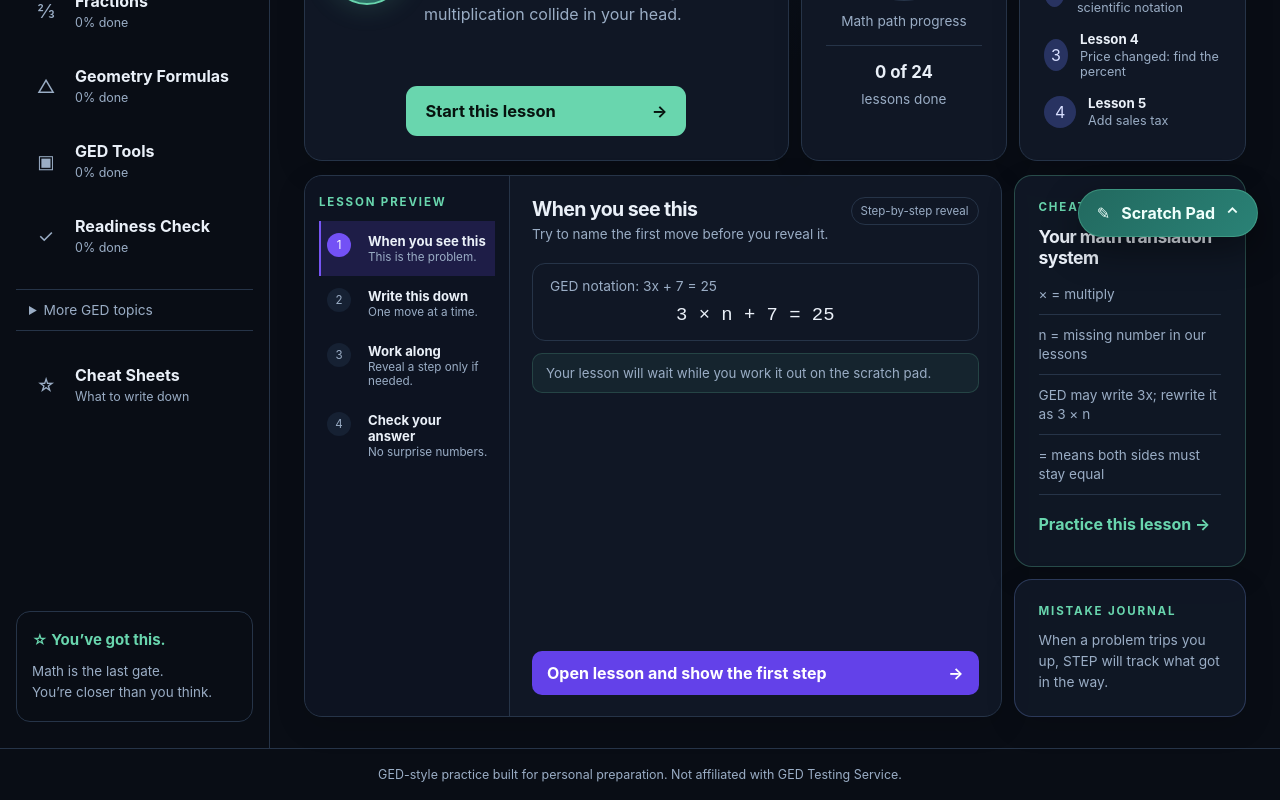
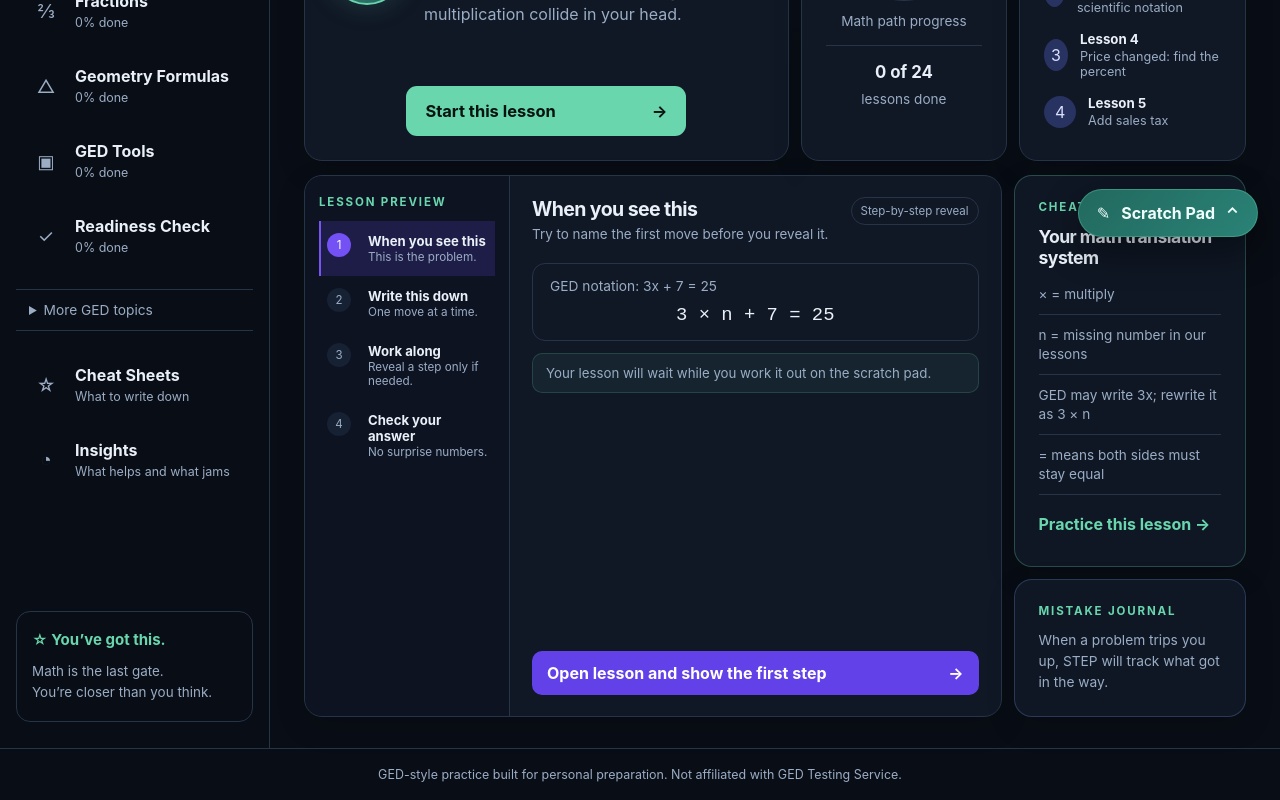
Before and after one commit to Kodaxadev/ged-math-path, a React (Vite) app: page / in a window 1280 px wide. Shown: the part 545-1345 px from the top of the page. Built offline with nearby package versions, Linux system fonts and the light colour scheme.

Commit message:
Add Insights navigation destination

```diff
--- a/src/components/Nav.tsx
+++ b/src/components/Nav.tsx
@@ -1,11 +1,13 @@
 import type { CourseModule, ModuleId, Progress } from '../types';
 import { moduleCompletion } from '../lib/course';
+
+type NavDestination = ModuleId | 'dashboard' | 'cards' | 'insights';
 
 type Props = {
   modules: CourseModule[];
   progress: Progress;
-  activeModule: ModuleId | 'dashboard' | 'cards';
-  onSelect: (module: ModuleId | 'dashboard' | 'cards') => void;
+  activeModule: NavDestination;
+  onSelect: (module: NavDestination) => void;
 };
 
 const mainPath: ModuleId[] = ['orientation', 'percent', 'equations', 'ratios', 'fractions', 'geometry', 'calculator', 'readiness'];
@@ -49,6 +51,11 @@ export function Nav({ modules, progress, activeModule, onSelect }: Props) {
         <span className="nav-title">Cheat Sheets</span>
         <span className="nav-note">What to write down</span>
       </button>
+      <button className={activeModule === 'insights' ? 'nav-card active nav-with-icon' : 'nav-card nav-with-icon'} onClick={() => onSelect('insights')}>
+        <span className="nav-icon" aria-hidden="true">◔</span>
+        <span className="nav-title">Insights</span>
+        <span className="nav-note">What helps and what jams</span>
+      </button>
 
       <aside className="pep-talk">
         <strong>☆ You’ve got this.</strong>
```
